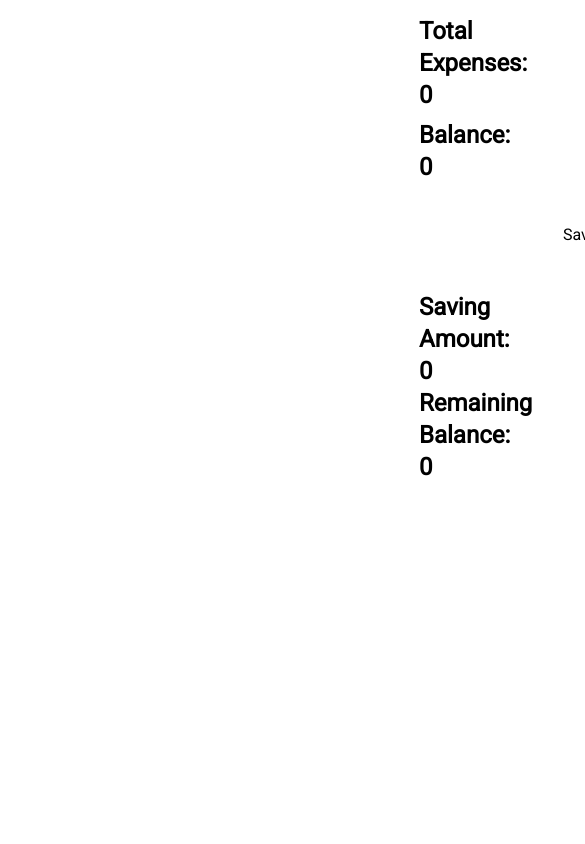
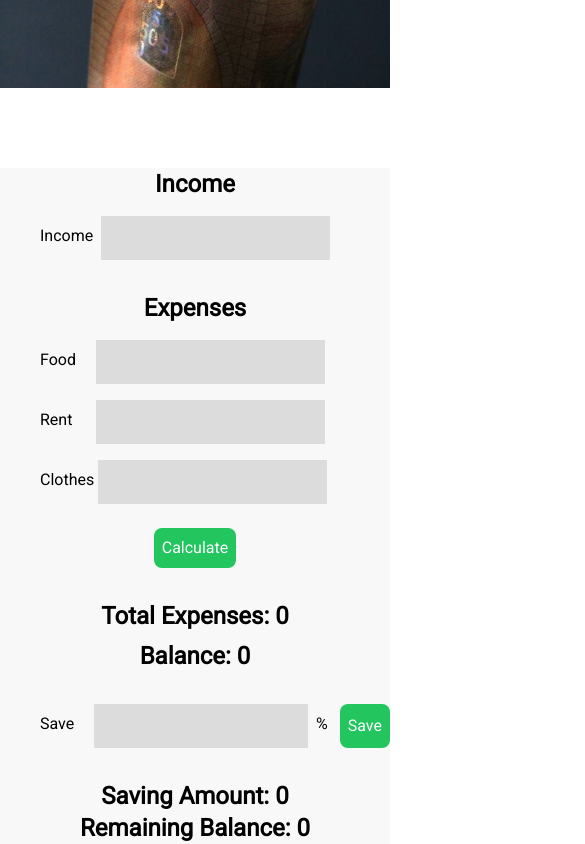
Before and after one commit to FarhanSafin/Money-Master-Counter, a plain HTML site: page index.html in a window 390 px wide. Shown: the part 589-1433 px from the top of the page, 585 px wide, since content can reach past the window. Before the commit the page ends 1072 px from the top, so only its background shows below. Drawn offline with nearby package versions, Linux system fonts and the light colour scheme.

Commit message:
Responsive for mobile done

```diff
--- a/index.html
+++ b/index.html
@@ -5,7 +5,7 @@
     <meta charset="UTF-8">
     <meta http-equiv="X-UA-Compatible" content="IE=edge">
     <meta name="viewport" content="width=device-width, initial-scale=1.0">
-    <title>Document</title>
+    <title>Expense and Saving Calculator</title>
     <link rel="stylesheet" href="style.css">
     <script src="https://cdn.tailwindcss.com"></script>
     <link rel="preconnect" href="https://fonts.googleapis.com">
@@ -15,21 +15,21 @@
 
 <body>
     <header>
-        <h2 class="text-4xl text-center pt-8 font-bold text-lime-700 underline underline-offset-8">Calculator for Living </h2>
+        <h2 class="text-4xl text-center pt-8 font-bold text-lime-700 underline underline-offset-8 sm:text-center">Calculator for Living </h2>
     </header>
 
     <main class="container mt-5 text-center">
-        <section class="grid grid-cols-2 gap-8">
+        <section class="lg:grid lg:grid-cols-2 lg:gap-8">
             <!-- Money Image Side..Left Side Starts -->
-            <div><img class="ml-96" src="1.jpg" alt="" srcset=""></div>
+            <div><img class="lg:ml-96 " src="1.jpg" alt="" srcset=""></div>
             <!-- Money Image Side..Left Side Ends -->
 
             <!-- Calculation Side..Right Side Starts -->
-            <div class="calculation-bg ml-52">
+            <div class="calculation-bg lg:ml-52">
                 <!-- Income Starts-->
                 <div>
                     <p class="mt-20 text-2xl font-semibold">Income</p>
-                    <div class="flex ml-36 mt-4">
+                    <div class="flex lg:ml-36 mt-4 ml-10">
                         <p class="mt-2">Income</p>
                         <input type="number" class="input-field ml-2">
                     </div>
@@ -39,15 +39,15 @@
                 <!-- Expenses Starts -->
                 <div class="mt-8">
                     <p class="text-2xl font-semibold">Expenses</p>
-                    <div class="flex ml-36 mt-4">
+                    <div class="flex lg:ml-36 mt-4 ml-10">
                         <p class="mt-2">Food</p>
                         <input type="number" class="input-field ml-5">
                     </div>
-                    <div class="flex ml-36 mt-4">
+                    <div class="flex lg:ml-36 mt-4 ml-10">
                         <p class="mt-2">Rent</p>
                         <input type="number" class="input-field ml-6">
                     </div>
-                    <div class="flex ml-36 mt-4">
+                    <div class="flex lg:ml-36 mt-4 ml-10">
                         <p class="mt-2">Clothes</p>
                         <input type="number" class="input-field ml-1">
                     </div>
@@ -63,7 +63,7 @@
                 <!-- Primary Output Ends -->
 
                 <!-- Saving Starts -->
-                <div class="flex ml-36 mt-8">
+                <div class="flex lg:ml-36 mt-4 ml-10 mt-8">
                     <p class="mt-2">Save</p>
                     <input type="number" class="input-field ml-5">
                     <p class="ml-2 mt-2">%</p>
--- a/style.css
+++ b/style.css
@@ -1,13 +1,16 @@
+/* Font for the body */
 body{
     font-family: 'Roboto', sans-serif;
 }
 
+/* Styling the input fields */
 .input-field{
     height: 44px;
     width: 229px;
     background-color: #DCDCDC;
 }
 
+/* Background color for the calculation/right side */
 .calculation-bg{
     background-color: #F8F8F8;
 }
```
